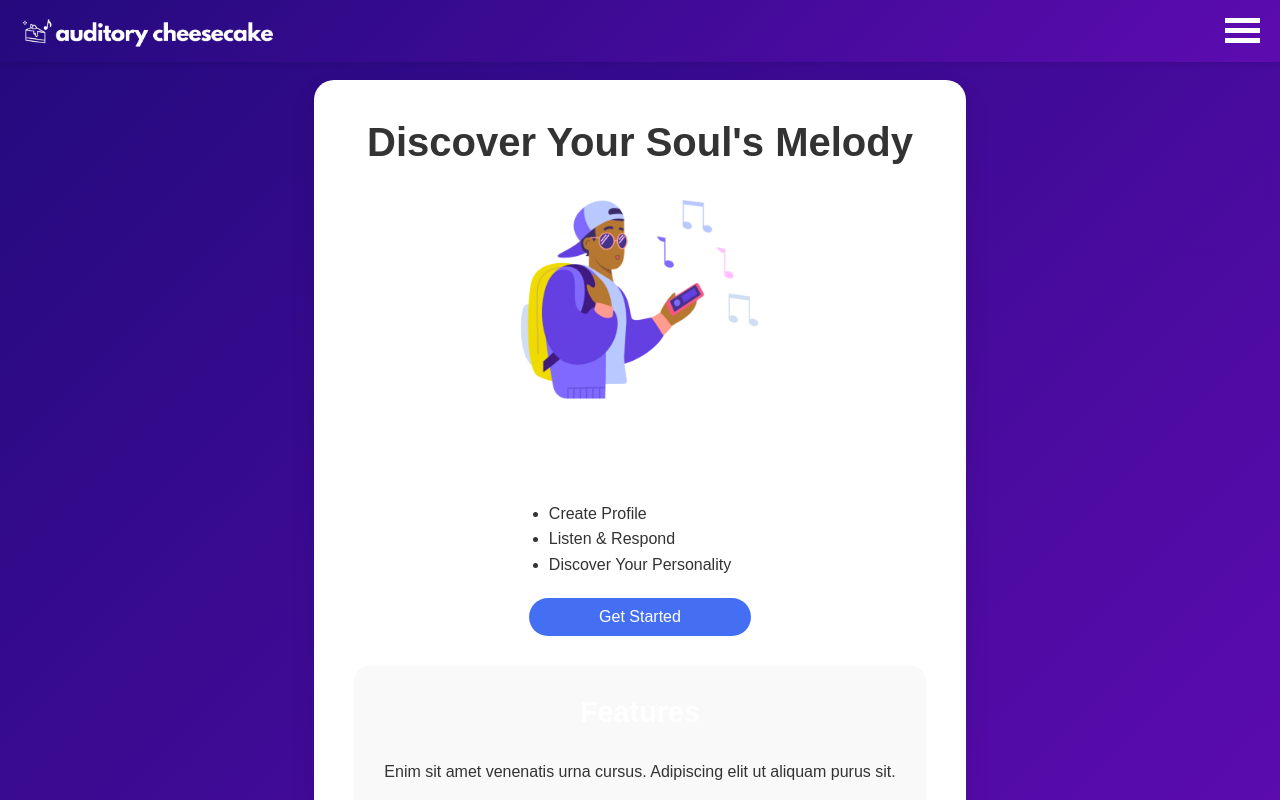
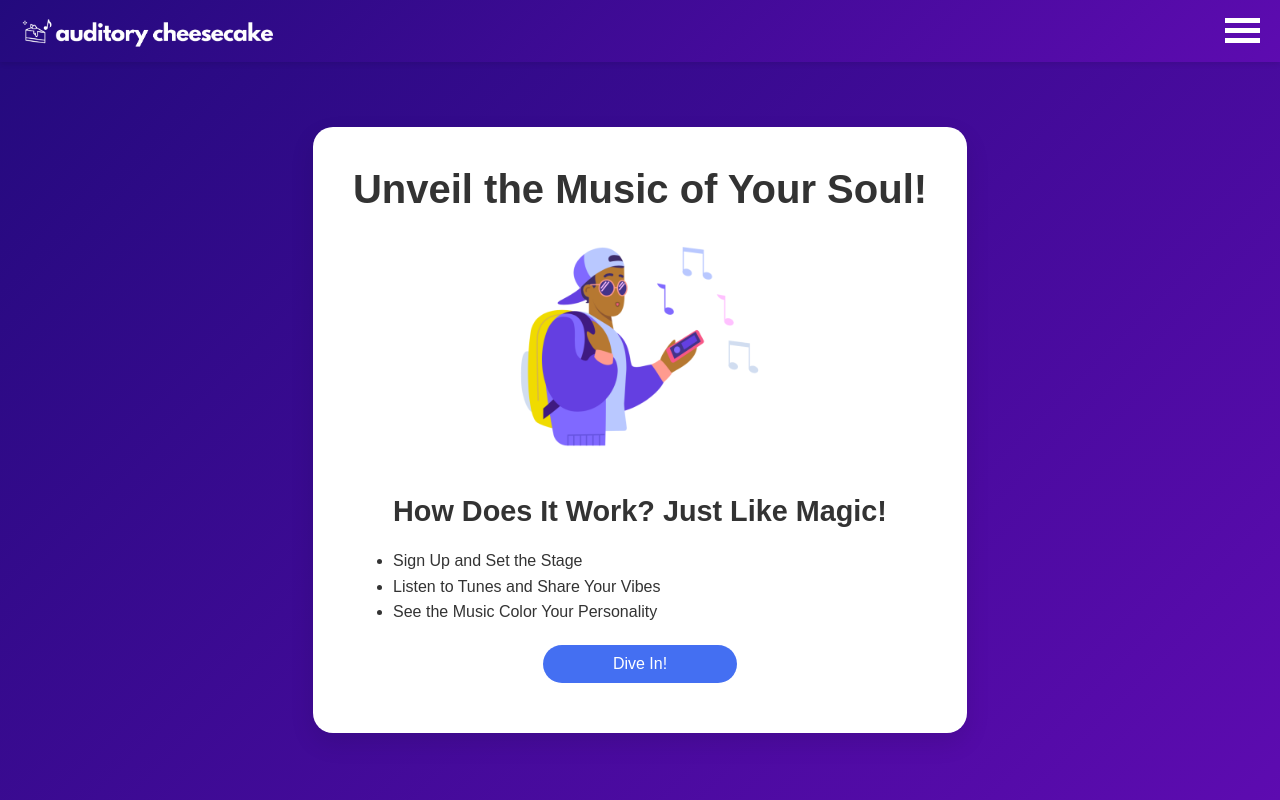
Before and after one commit to agiledev-students-spring2024/4-final-project-auditory-cheesecake, a React (Create React App) app in the folder frontend/: page / in a window 1280 px wide. Built offline with nearby package versions, Linux system fonts and the light colour scheme; the HTML template or start-up script is replaced by a standard one.

Commit message:
Results page finalized

```diff
--- a/frontend/src/views/HomePage/HomePage.css
+++ b/frontend/src/views/HomePage/HomePage.css
@@ -41,7 +41,7 @@ body, html {
 }
 
 h2, h3 {
-  color: #333;
+  color: #201f1f;
   margin-bottom: 20px;
   align-content: center;
   justify-content: center;
@@ -57,10 +57,15 @@ h2 {
 }
 
 h3 {
+  color: black;
   align-content: center;
   justify-content: center;
   font-size: 1.8rem;
   margin-top:20px;
+}
+
+.home-content h2, .home-content h3 {
+  color: #333; /* or any other color you prefer */
 }
 
 .how-it-works ul{
@@ -130,60 +135,3 @@ ul {
   margin-top:20px;
   margin-bottom:20px;
 }
-
-/* .home-container {
-  font-family: 'Arial', sans-serif;
-  display: flex;
-  align-items: center;
-  justify-content: center;
-  padding: 30px;
-}
-
-.home-content {
-  text-align: center;
-}
-
-.home-content > h2 {
-  margin-bottom: 100px;
-}
-
-.home-content > .btn {
-  margin-top: 50px;
-}
-
-
-.how-it-works ul {
-  text-align: left;
-  display: inline-block;
-  list-style-position: inside;
-  padding-left: 0;
-  margin-left: 0;
-}
-
-.btn {
-  display: inline-block;
-  padding: 10px 20px;
-  margin: 10px;
-  border-radius: 20px;
-  border: 2px solid #000;
-  background: none;
-  cursor: pointer;
-  text-decoration: none;
-  color: #fff;
-  transition: background-color 0.3s ease;
-}
-
-.btn.get-started {
-  background: #fff;
-  color: #000;
-}
-
-.btn.get-started:hover {
-  background-color: #000;
-  color: #fff;
-}
-
-.features {
-  margin-top: 30px;
-}
-   */
--- a/frontend/src/views/HomePage/HomePage.jsx
+++ b/frontend/src/views/HomePage/HomePage.jsx
@@ -1,3 +1,6 @@
+
+
+
 import React, { useState, useEffect } from 'react';
 import { Link } from 'react-router-dom';
 import './HomePage.css';
@@ -19,25 +22,21 @@ const HomePage = () => {
   return (
     <div className="home-container">
       <main className="home-content">
-        <h2>Discover Your Soul's Melody</h2>
+        <h2>Unveil the Music of Your Soul!</h2>
         <div className="landing-img">
-          <img src="/singleListening.png" alt="personality" />
+          <img src="/singleListening.png" alt="Explore your personality" />
         </div>
         <section className="how-it-works">
-          <h3>How it works</h3>
+          <h3>How Does It Work? Just Like Magic!</h3>
           <ul>
-            <li>Create Profile</li>
-            <li>Listen & Respond</li>
-            <li>Discover Your Personality</li>
+            <li>Sign Up and Set the Stage</li>
+            <li>Listen to Tunes and Share Your Vibes</li>
+            <li>See the Music Color Your Personality</li>
           </ul>
         </section>
         <Link to={isLoggedIn ? "/Survey" : "/Login"} className="btn get-started">
-          Get Started
+          Dive In!
         </Link>
-        <section className="features">
-          <h3>Features</h3>
-          <p>Enim sit amet venenatis urna cursus. Adipiscing elit ut aliquam purus sit.</p>
-        </section>
       </main>
     </div>
   );
--- a/frontend/src/views/Results/Results.jsx
+++ b/frontend/src/views/Results/Results.jsx
@@ -41,14 +41,6 @@ import React, { useEffect, useState } from 'react';
 import './Results.css';
 import axios from 'axios';
 
-const ProgressBar = ({ trait, score }) => (
-  <div className="progress-container">
-    <label>{trait}</label>
-    <div className="progress-bar">
-      <div className="progress" style={{ width: `${score}%` }}>{score}%</div>
-    </div>
-  </div>
-);
 
 const ProgressCircle = ({ score }) => (
   <div className="progress-circle-container">
@@ -58,21 +50,42 @@ const ProgressCircle = ({ score }) => (
   </div>
 );
 
+const calculateScores = (averageRating) => {
+  let baseScore = 50; // Base score for ratings less than 1
+  if (averageRating < 1) {
+    baseScore = 30;
+  } else if (averageRating < 2) {
+    baseScore = 40;
+  } else if (averageRating < 3) {
+    baseScore = 50;
+  } else if (averageRating < 4) {
+    baseScore = 60;
+  } else if (averageRating < 5) {
+    baseScore = 70;
+  } else {
+    baseScore = 80; // Maximum score for ratings 5 and above
+  }
+  return {
+    Openness: baseScore + 15,
+    Conscientiousness: baseScore + 5, // Incrementally higher or lower based on your trait criteria
+    Extraversion: baseScore + 5,
+    Agreeableness: baseScore + 10,
+    Neuroticism: baseScore - 20
+  };
+};
+
 const Results = () => {
   const [loading, setLoading] = useState(true);
   const [topPicks, setTopPicks] = useState([]);
   const [worstPicks, setWorstPicks] = useState([]);
   const [averageRating, setAverageRating] = useState(null);
-  const [genrePreference, setGenrePreference] = useState('');
-
-  // Predefined Big Five Personality Scores
-  const bigFiveScores = {
-    Openness: 85,
-    Conscientiousness: 75,
-    Extraversion: 65,
-    Agreeableness: 55,
-    Neuroticism: 45
-  };
+  const [bigFiveScores, setBigFiveScores] = useState({
+    Openness: 0,
+    Conscientiousness: 0,
+    Extraversion: 0,
+    Agreeableness: 0,
+    Neuroticism: 0
+  });
 
   useEffect(() => {
     const fetchData = async () => {
@@ -98,6 +111,7 @@ const Results = () => {
         const calculateAverage = (data) => data.reduce((sum, item) => sum + parseInt(item.answer, 10), 0) / data.length;
         const overallAverage = calculateAverage(songData);
         setAverageRating(overallAverage.toFixed(1));
+        setBigFiveScores(calculateScores(overallAverage));
 
         songData.sort((a, b) => parseInt(b.answer, 10) - parseInt(a.answer, 10));
         setTopPicks(songData.slice(0, 3));
```
